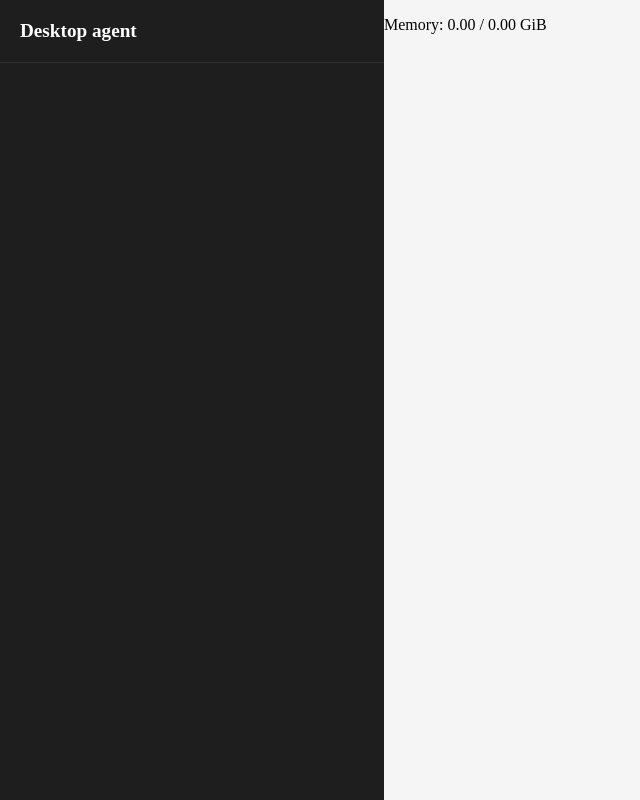
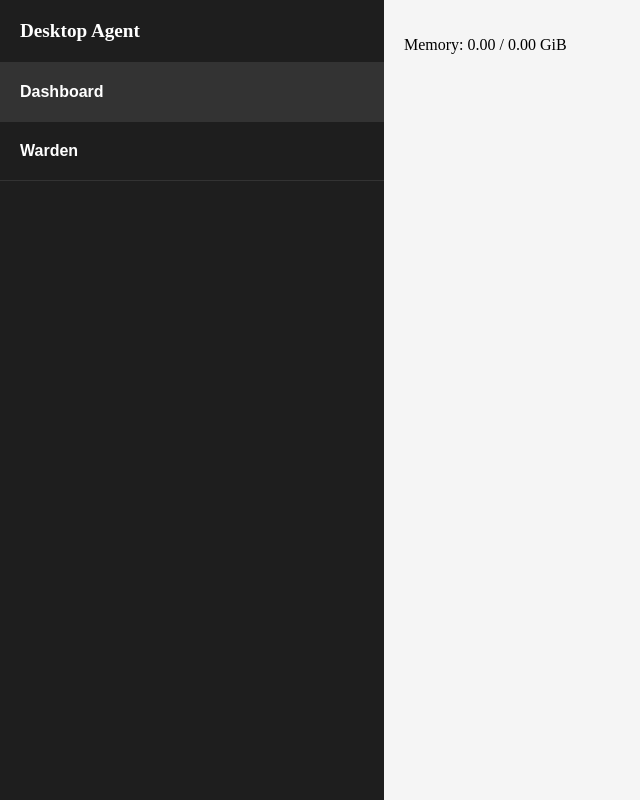
Before and after one commit to jakubaszcz/desktop-agent, a React (Vite) app in the folder interface/: page / in a window 1280 px wide. Shown: the whole page, without its empty margins (0-640 px from the left). Built offline with nearby package versions, Linux system fonts and the light colour scheme.

Commit message:
feat: handle new tabs

```diff
--- a/interface/src/App.tsx
+++ b/interface/src/App.tsx
@@ -2,8 +2,11 @@ import "./App.css";
 import { listen } from "@tauri-apps/api/event";
 import { useEffect, useState } from "react";
 import Header from "./components/Header";
+import { Pages } from "./pages/Tabs.ts";
 
 function App() {
+
+    const [activeTab, setActiveTab] = useState<Pages>(Pages.Dashboard);
 
     const [usedMemory, setUsedMemory] = useState<number>(0);
     const [totalMemory, setTotalMemory] = useState<number>(0);
@@ -41,14 +44,16 @@ function App() {
                     width: "30%",
                     background: "#1e1e1e"
                 }}>
-                <Header />
+                <Header OnClick={setActiveTab} IsActive={activeTab}  />
             </div>
             <div style={
                 {
                     flex: 1,
                     background: "#f5f5f5",
+                    padding: "20px"
                 }}>
-                <p>Memory: {(usedMemory / 1024 ** 3).toFixed(2)} / {(totalMemory / 1024 ** 3).toFixed(2)} GiB</p>
+                {activeTab === Pages.Dashboard && (<p>Memory: {(usedMemory / 1024 ** 3).toFixed(2)} / {(totalMemory / 1024 ** 3).toFixed(2)} GiB</p>)}
+                {activeTab === Pages.Warden && (<p>Warden Content</p>)}
                 {/* All the content will go here */}
             </div>
         </main>
--- a/interface/src/components/Header.tsx
+++ b/interface/src/components/Header.tsx
@@ -1,11 +1,34 @@
-const Header = () => {
+import Tab from "./header/Tab";
+import { Tabs, Pages } from "../pages/Tabs.ts";
+
+interface HeaderProps {
+    OnClick: (page: Pages) => void;
+    IsActive: Pages;
+}
+
+const Header = ({ OnClick, IsActive }: HeaderProps) => {
     return (
-        <header style={{
-            padding: "20px",
-            color: "white",
-            borderBottom: "1px solid #333"
-        }}>
-            <h1 style={{ margin: 0, fontSize: "1.2rem" }}>Desktop agent</h1>
+        <header>
+            <div style={{
+                padding: "20px",
+                color: "white",
+                borderBottom: "1px solid #333"
+            }}>
+                <h1 style={{ margin: 0, fontSize: "1.2rem" }}>Desktop Agent</h1>
+            </div>
+
+            <div>
+                {
+                    Tabs.map((tab, i) => (
+                        <Tab
+                            key={i}
+                            text={tab.name}
+                            isActive={IsActive === tab.page}
+                            onClick={() => OnClick(tab.page)}
+                        />
+                    ))
+                }
+            </div>
         </header>
     );
 };
--- /dev/null
+++ b/interface/src/components/header/Tab.tsx
@@ -0,0 +1,28 @@
+interface TabProps {
+    text: string;
+    isActive: boolean;
+    onClick: () => void;
+}
+
+const Tab = ({ text, isActive, onClick }: TabProps) => {
+    return (
+        <button
+            onClick={onClick}
+            style={{
+                width: "100%",
+                outline: "none",
+                background: isActive ? "#333" : "none",
+                border: "none",
+                padding: "20px",
+                color: "white",
+                borderBottom: "1px solid #333",
+                cursor: "pointer",
+                textAlign: "left"
+            }}
+        >
+            <h1 style={{margin: 0, fontSize: "1rem"}}>{text}</h1>
+        </button>
+    )
+}
+
+export default Tab;
--- /dev/null
+++ b/interface/src/pages/Tabs.ts
@@ -0,0 +1,15 @@
+export enum Pages {
+    Dashboard,
+    Warden
+}
+
+export const Tabs = [
+    {
+        name: "Dashboard",
+        page: Pages.Dashboard
+    },
+    {
+        name: "Warden",
+        page: Pages.Warden
+    }
+]
```
